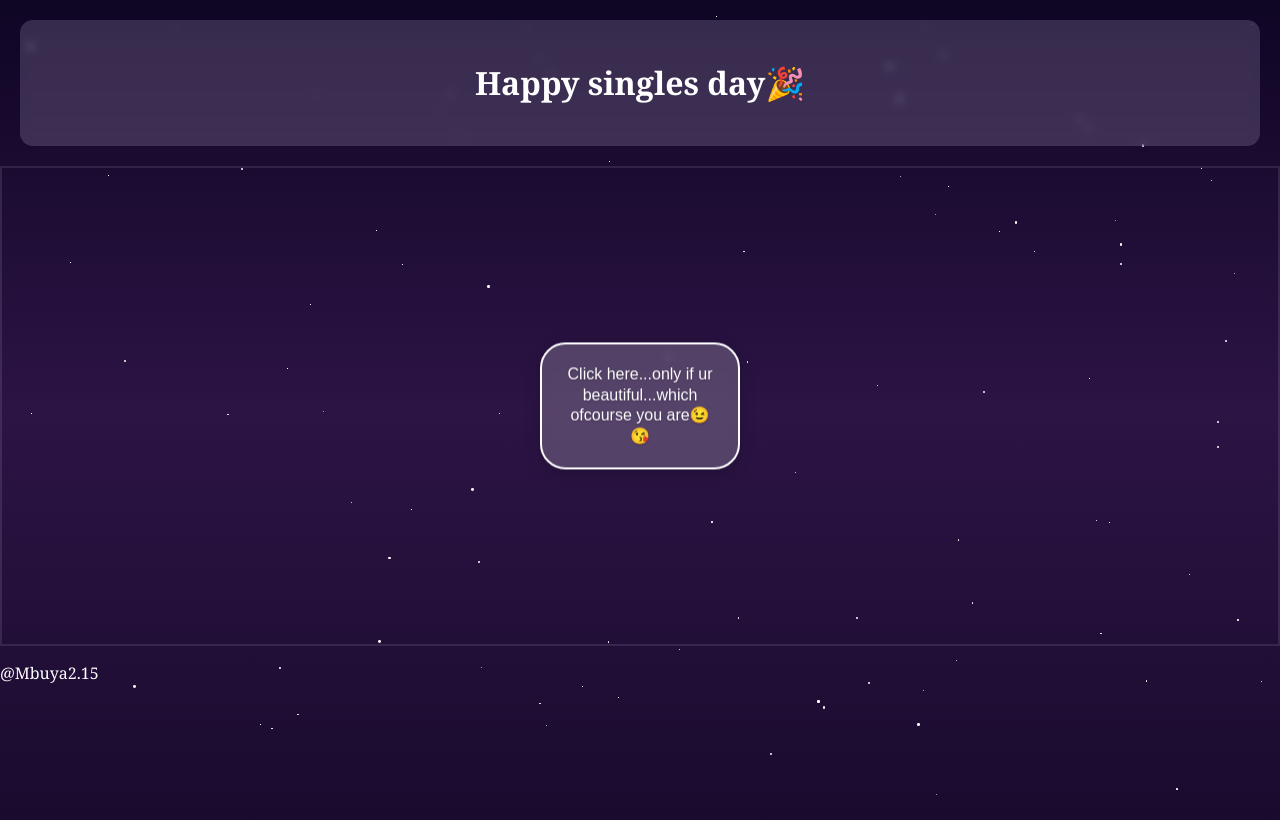
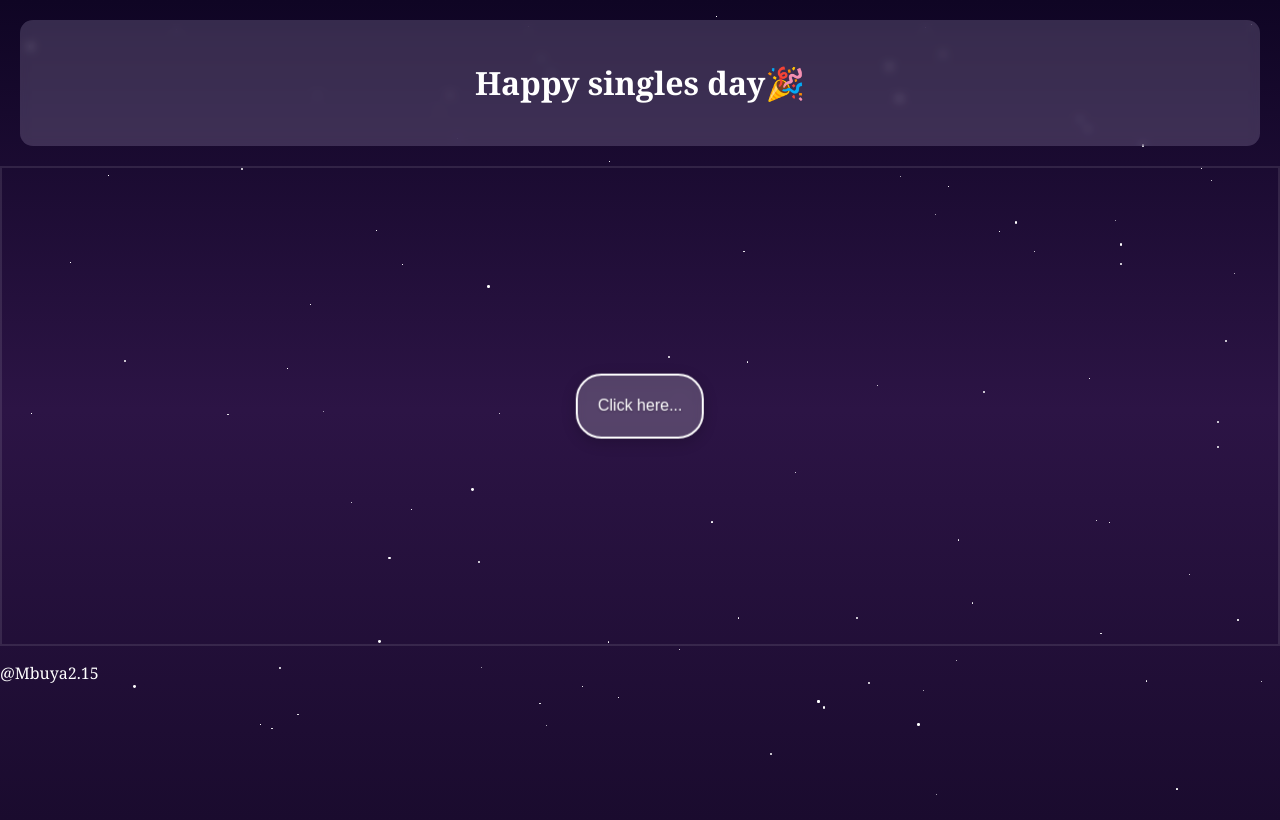
Before and after one commit to mbuya-art/sadandsingle, a plain HTML site: page index.html in a window 1280 px wide. Drawn offline with Linux system fonts and the light colour scheme.

Commit message:
Update index.html

```diff
--- a/index.html
+++ b/index.html
@@ -185,7 +185,7 @@
     </header>
 
     <div class="button-container">
-        <button class="moving-button" onclick="moveButton()">Click here...only if ur beautiful...which ofcourse you are😉😘</button>
+        <button class="moving-button" onclick="moveButton()">Click here...</button>
     </div>
 
     <footer>
```
